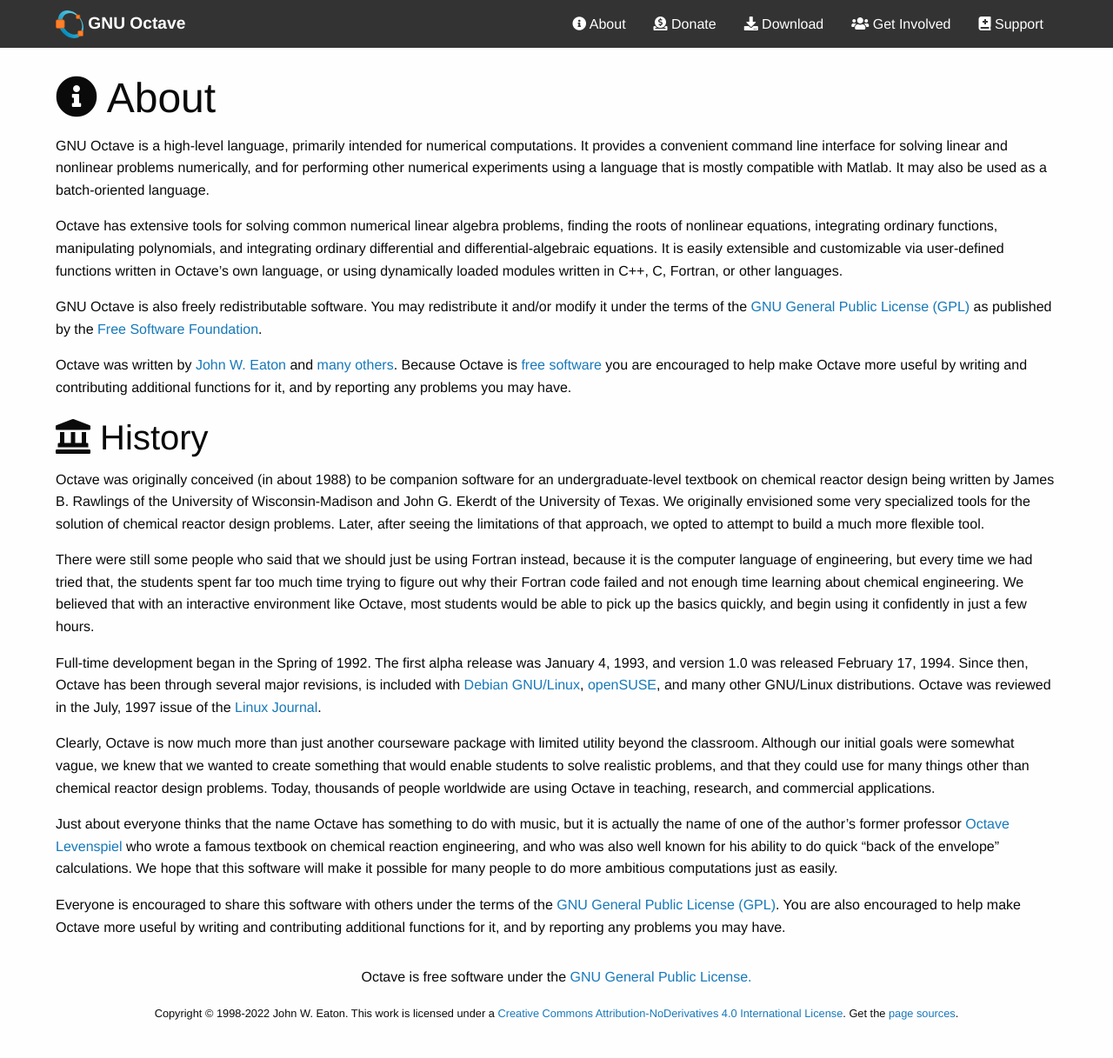
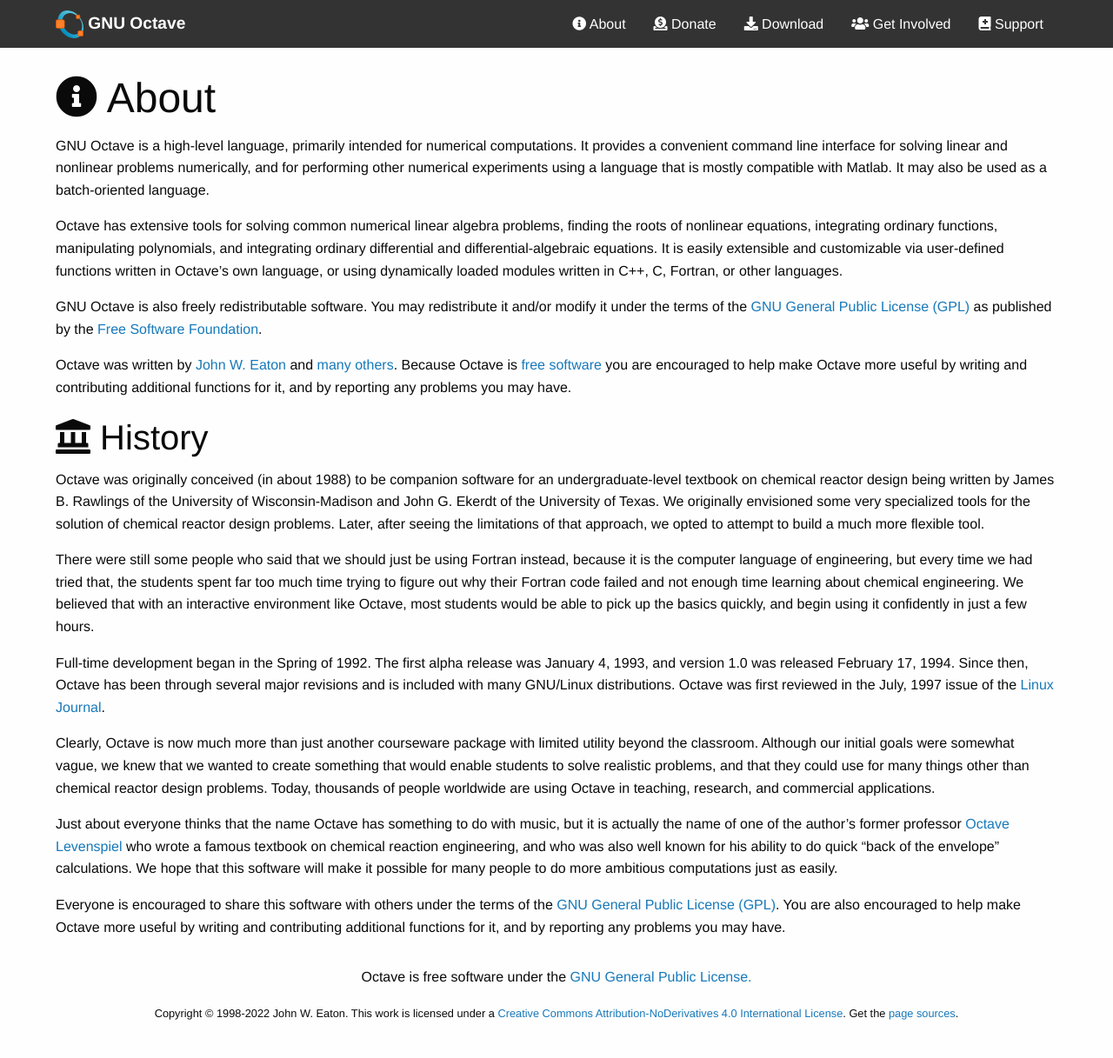
Before and after one commit to gnu-octave/gnu-octave.github.io, a Jekyll site: the page built from pages/menu/about.md, in a window 1280 px wide. Shown: the whole page at 87% size. Built offline with Jekyll 4.4.1, drawn with Linux system fonts in a browser that asks for light colours; nearby versions of some CDN libraries.

Commit message:
* pages/menu/about.md: Update URL, do not mention Linux distros directly.

```diff
--- a/pages/menu/about.md
+++ b/pages/menu/about.md
@@ -61,12 +61,10 @@
 Full-time development began in the Spring of 1992.
 The first alpha release was January 4, 1993, and version 1.0 was released
 February 17, 1994.
-Since then, Octave has been through several major revisions,
-is included with [Debian GNU/Linux](https://www.debian.org/),
-[openSUSE](https://www.opensuse.org/),
-and many other GNU/Linux distributions.
-Octave was reviewed in the July, 1997 issue of the
-[Linux Journal](http://www.linuxjournal.com/article/1225).
+Since then, Octave has been through several major revisions and is included
+with many GNU/Linux distributions.
+Octave was first reviewed in the July, 1997 issue of the
+[Linux Journal](https://web.archive.org/web/20211107141537/https://www.linuxjournal.com/article/1225).
 
 Clearly,
 Octave is now much more than just another courseware package with limited
```
